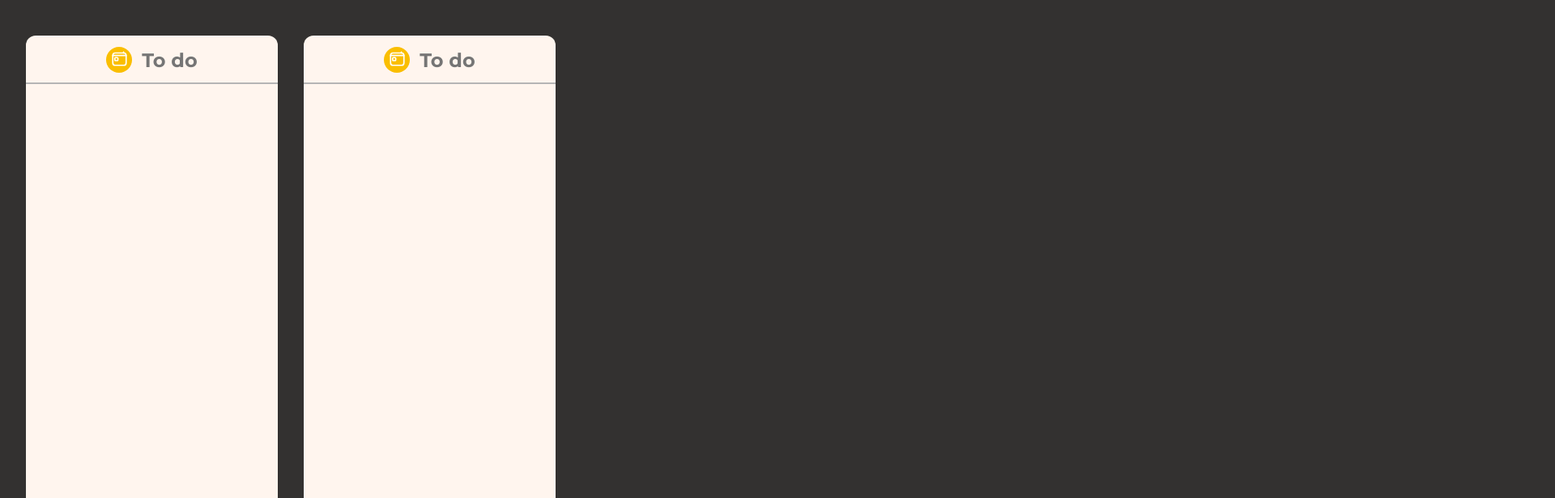
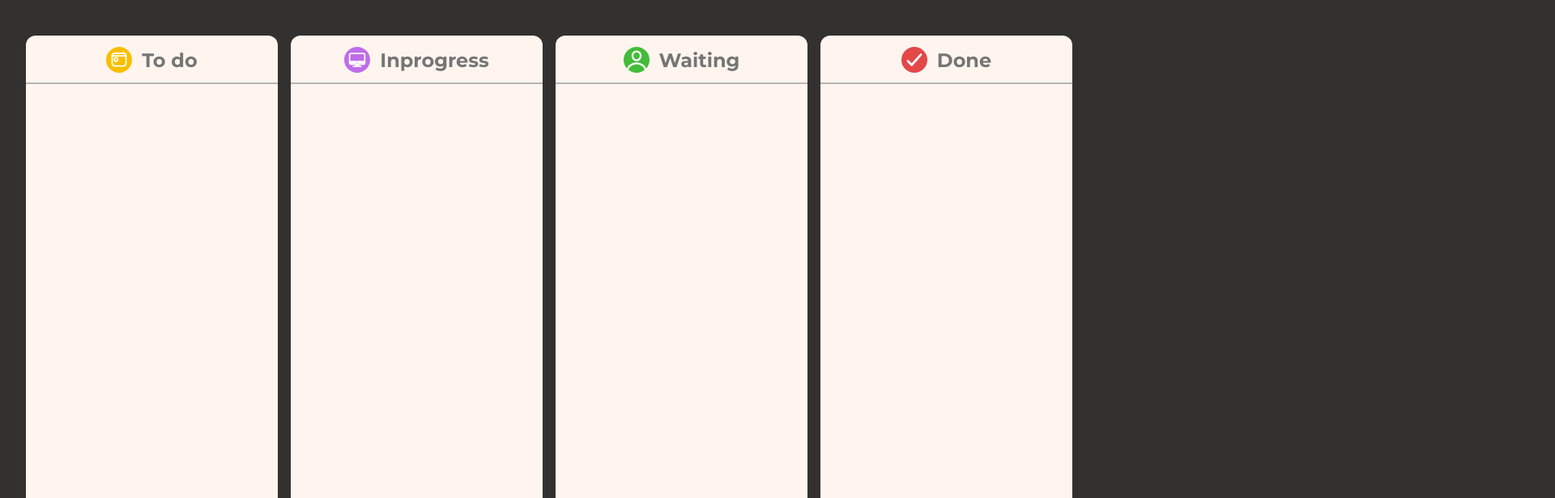
Before and after one commit to Ryanghai/vue-cli-todo, a Vue app: page /all in a window 1280 px wide. Shown: the top 616 px of the page at 81% size, 1920 px wide, since content can reach past the window. Built offline with nearby package versions, Linux system fonts and the light colour scheme.

Commit message:
create all todo

```diff
--- a/src/views/All.vue
+++ b/src/views/All.vue
@@ -3,7 +3,7 @@
     <div class="tasks">
       <div class="task">
         <div class="task-title">
-          <div class="title-image">
+          <div class="title-image task-list">
             <img src="@/assets/todo-image.svg" alt="todo-image">
           </div>
           <p>To do</p>
@@ -22,21 +22,26 @@
       </div>
       <div class="task">
         <div class="task-title">
-          <div class="title-image">
-            <img src="@/assets/todo-image.svg" alt="todo-image">
+          <div class="title-image inprogress">
+            <img src="@/assets/inprogress-img.svg" alt="todo-image">
           </div>
-          <p>To do</p>
+          <p>Inprogress</p>
         </div>
-        <div class="add-task-container">
-          <div class="add-task">
-            <input type="submit" value="+" :disabled="body === ''" @click="addList" />
-            <input
-              type="text"
-              v-model="body"
-              @keydown.enter="addList"
-              placeholder="タスクを入れる"
-            />
+      </div>
+      <div class="task">
+        <div class="task-title">
+          <div class="title-image waiting">
+            <img src="@/assets/waiting-img.svg" alt="todo-image">
           </div>
+          <p>Waiting</p>
+        </div>
+      </div>
+      <div class="task">
+        <div class="task-title">
+          <div class="title-image done">
+            <img src="@/assets/done-img.svg" alt="todo-image">
+          </div>
+          <p>Done</p>
         </div>
       </div>
     </div>
@@ -104,23 +109,27 @@ export default {
 .all-task-container {
   background-color: #333130;
   height: 100vh;
-  width: 400%;
+  width: 360%;
 }
 
 .tasks {
   display: flex;
   padding-top: 44px;
   overflow: scroll;
-  width: 400%;
+  width: 100%;
 }
 
 .task {
   background-color: #FFF5EE;
   width: 311px;
-  margin-left: 32px;
+  margin-left: 16px;
   height: calc(100vh - 44px);
   border-radius: 12px 12px 0 0;
   overflow-x: scroll;
+}
+
+.task:first-child {
+  margin-left: 32px;
 }
 
 .task-title {
@@ -131,16 +140,42 @@ export default {
 }
 
 .title-image {
-  background-color: #FABE00;
   border-radius: 50%;
   width: 32px;
   height: 32px;
   margin-right: 12px;
 }
 
-.title-image img {
-  width: 29px;
-  height: 29px;
+.task-list {
+  background-color: #fabe00;
+}
+.task-list img {
+  width: 30px;
+  height: 30px;
+}
+
+.inprogress {
+  background-color: #bf6dea;
+}
+.inprogress img {
+  width: 32px;
+  height: 30px;
+}
+
+.waiting {
+  background-color: #43bc39;
+}
+.waiting img {
+  width: 32px;
+  height: 32px;
+}
+
+.done {
+  background-color: #e34747;
+}
+.done img {
+  width: 32px;
+  height: 32px;
 }
 
 .task-title p {
```
